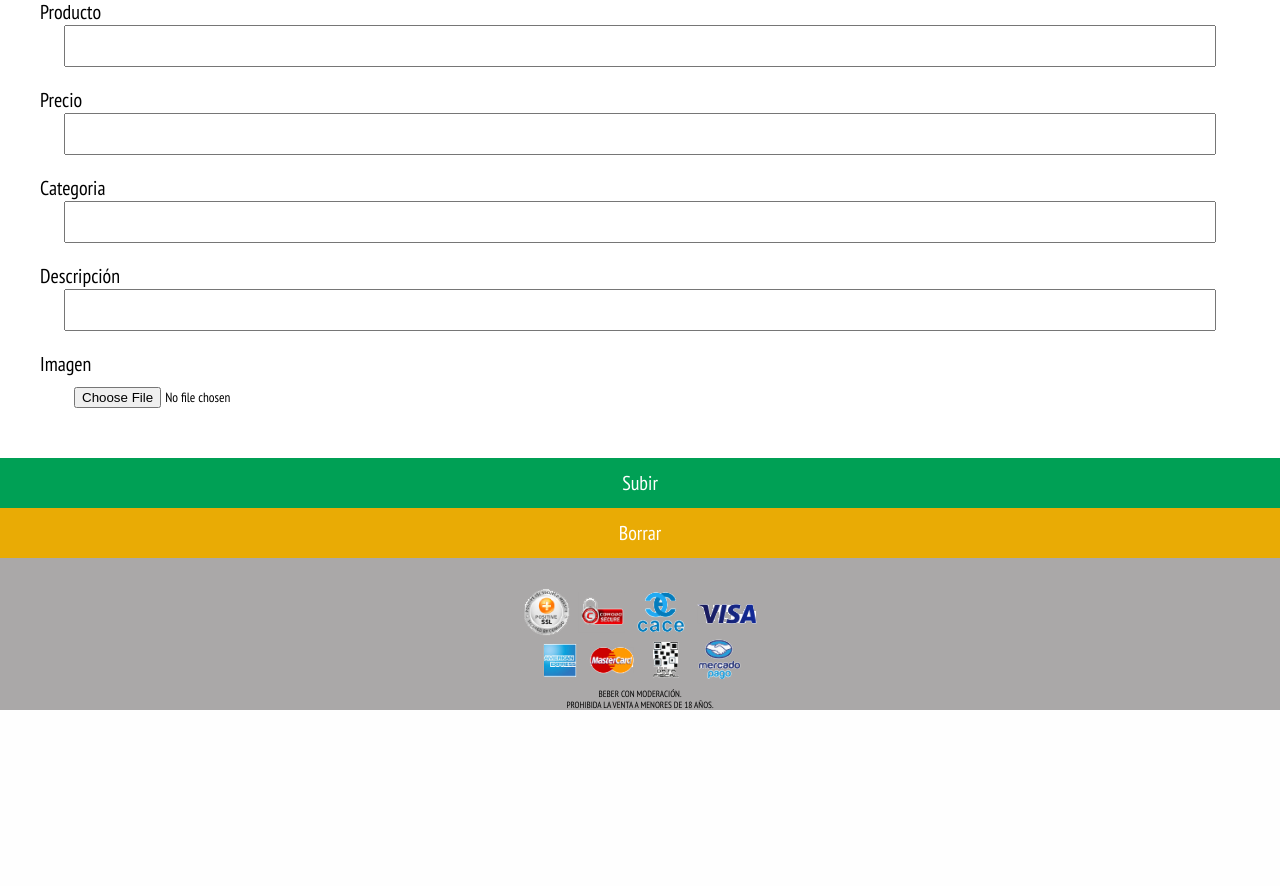
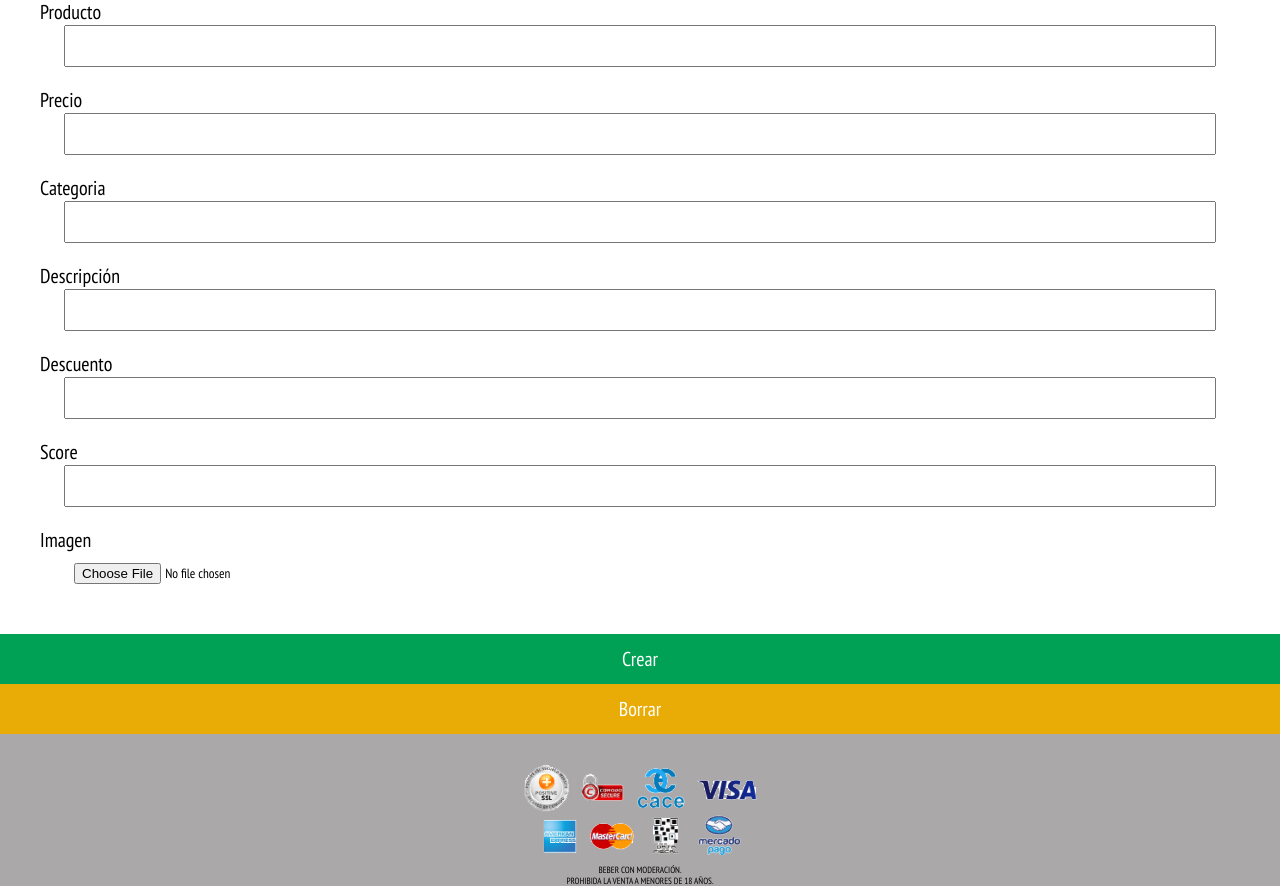
Before and after one commit to AndresVDC/grupo_7_vino-online, a Node server app: page /products/create in a window 1280 px wide. Shown: the part 100-986 px from the top of the page. Before the commit the page ends 810 px from the top, so only its background shows below. Run offline with Node 20, Linux system fonts and the light colour scheme.

Commit message:
Se agrego funcion de ABM Productos, la web es dinamica utilizando productos de un .json, se instalo multer

```diff
--- a/package.json
+++ b/package.json
@@ -12,6 +12,7 @@
     "express": "~4.16.1",
     "http-errors": "~1.6.3",
     "method-override": "^3.0.0",
-    "morgan": "~1.9.1"
+    "morgan": "~1.9.1",
+    "multer": "^1.4.2"
   }
 }
--- a/products.json
+++ b/products.json
@@ -1 +1 @@
-[{"id":"1", "productName": "Angelica Zapata","productScore": "4.5", "productDetail": "Vino de la bodega Catena Zapata", "productPrice": "2500","img":"/images/Makka_Gran_Corte.jpg", "productDiscount":"20"},{"id":"2", "productName": "El Enemigo","productScore": "4", "productDetail": "Vino de la bodega dasdasasda", "productPrice": "1200","img":"/images/Qubo_Cabernet.jpg","productDiscount":"10"},{"id":"3", "productName": "Progenie","productScore": "3.8", "productDetail": "Vino de la bodega Vistalba. Juguemos a descubrir tanto los terruños como los métodos de vinificación.... Da la rienda suelta a tus sentidos, sé parte de descubrir la evolución en estructura, cuerpo, frutalidad de nuestras líneas jóvenes. Luego contanos por la redes como te fue explorando...", "productPrice": "2985.45","img":"/images/Progenie.jpg","productDiscount":"15"},{"id":"4", "productName": "Vistalba Corte C","productScore": "5", "productDetail": "Vino de la bodega Vistalba. Juguemos a descubrir tanto los terruños como los métodos de vinificación.... Da la rienda suelta a tus sentidos, sé parte de descubrir la evolución en estructura, cuerpo, frutalidad de nuestras líneas jóvenes. Luego contanos por la redes como te fue explorando...", "productPrice": "3899","img":"/images/Vistalba_CorteC.jpg","productDiscount":"30"}]
+[{"id":"1","productName":"Angelica Zapata","productScore":"4.5","productDetail":"Vino de la bodega Catena Zapata y es una prueba","productPrice":"2800","img":"/images/Makka_Gran_Corte.jpg","productDiscount":"10","productCategory":"Tinto"},{"id":"2","productName":"El Enemigo","productScore":"4.6","productDetail":"Vino de la bodega dasdasasda","productPrice":"1200","img":"/images/Qubo_Cabernet.jpg","productDiscount":"10","productCategory":"Tinto"},{"id":"3","productName":"Progenie","productScore":"3.8","productDetail":"Vino de la bodega Vistalba. Juguemos a descubrir tanto los terruños como los métodos de vinificación.... Da la rienda suelta a tus sentidos, sé parte de descubrir la evolución en estructura, cuerpo, frutalidad de nuestras líneas jóvenes. Luego contanos por la redes como te fue explorando...","productPrice":"2985.45","img":"/images/Progenie.jpg","productDiscount":"15"},{"id":"4","productName":"Vistalba Corte C","productScore":"5","productDetail":"Vino de la bodega Vistalba. Juguemos a descubrir tanto los terruños como los métodos de vinificación.... Da la rienda suelta a tus sentidos, sé parte de descubrir la evolución en estructura, cuerpo, frutalidad de nuestras líneas jóvenes. Luego contanos por la redes como te fue explorando...","productPrice":"3899","img":"/images/Vistalba_CorteC.jpg","productDiscount":"30"}]
--- a/public/stylesheets/style.css
+++ b/public/stylesheets/style.css
@@ -642,7 +642,30 @@ footer h4{
   font-size: 12px;
   text-align: center;
   border: none;
+  text-decoration: none;
+}
+.productDetail-container-btn{
+  display: flex;
+  width: 100%;
+}
+.cart-btn51{
+  display: flex;
+  color: white;
+  background-color:rgb(37, 65, 223);
+  width: 50%;
+  height: 50px;
+  font-size: 12px;
 
+}
+
+.cart-btn52{
+  color: white;
+  background-color:rgb(233, 20, 20);
+  width: 50%;
+  height: 50px;
+  font-size: 12px;
+  text-align: center;
+  border: none;
   text-decoration: none;
 }
 .productDetail-container-addToCart{
--- a/src/app.js
+++ b/src/app.js
@@ -7,6 +7,7 @@ var logger = require('morgan');
 var indexRouter = require('./routes/index');
 var usersRouter = require('./routes/users');
 var productsRouter = require('./routes/products');
+var methodOverride = require('method-override');
 
 var app = express();
 
@@ -19,7 +20,7 @@ app.use(express.json());
 app.use(express.urlencoded({ extended: false }));
 app.use(cookieParser());
 app.use(express.static(path.join(__dirname, '../public')));
-
+app.use(methodOverride('_method'))
 app.use('/', indexRouter);
 app.use('/users', usersRouter);
 app.use('/products', productsRouter);
--- a/src/controllers/productController.js
+++ b/src/controllers/productController.js
@@ -9,14 +9,26 @@ const productController = {
         res.render(path.join('products', 'productList'), { products: products })
     },
     create: (req, res) => {
+
+        res.render(path.join('products', 'formProduct'))
+    },
+    save: (req, res) => {
+        let productJSON = fs.readFileSync("products.json", { encoding: 'utf-8' })
+        let products = JSON.parse(productJSON)
         let nuevoProducto = {
-            Producto: req.body.Producto,
-            categoria: req.body.categoria,
-            precio: req.body.precio,
-            descripcion: req.body.descripcion,
-            imagen: req.body.imagen
+            id: products.length + 1,
+            productName: req.body.producto,
+            productScore: req.body.score,
+            productPrice: req.body.precio,
+            productDetail: req.body.descripcion,
+            img: req.body.imagen,
+            productDiscount: req.body.descuento,
+            productCategory: req.body.categoria
         }
-        res.render(path.join('products', 'formProduct'))
+        products.push(nuevoProducto)
+        products = JSON.stringify(products)
+        fs.writeFileSync('products.json', products)
+        res.redirect('/products')
     },
     detail: (req, res) => {
         let productJSON = fs.readFileSync("products.json", { encoding: 'utf-8' })
@@ -26,7 +38,6 @@ const productController = {
         res.render(path.join('products', 'productDetail'), { product: product })
     },
     edit: (req, res) => {
-
         let productJSON = fs.readFileSync("products.json", { encoding: 'utf-8' })
         let products = JSON.parse(productJSON)
         let produtId = req.params.id
@@ -34,11 +45,42 @@ const productController = {
         res.render(path.join('products', 'productEdit'), { productToEdit: productToEdit })
     },
     actualizar: (req, res) => {
-        res.send("PUT!")
+        let productJSON = fs.readFileSync("products.json", { encoding: 'utf-8' })
+        let products = JSON.parse(productJSON)
+        products.forEach(element => {
+            if (element.id == req.params.id) {
+                element.productName = req.body.productName
+                element.productScore = req.body.productScore
+                element.productPrice = req.body.productPrice
+                element.productDetail = req.body.productDetail
+                element.productDiscount = req.body.productDiscount
+                element.productCategory = req.body.productCategory
+            }
+        });
+        products = JSON.stringify(products)
+        fs.writeFileSync('products.json', products)
+        res.redirect('/products')
     },
     cart: (req, res) => {
         res.render(path.join('products', 'productCart'))
     },
+    delete: (req, res) => {
+        let productJSON = fs.readFileSync("products.json", { encoding: 'utf-8' })
+        let products = JSON.parse(productJSON)
+        let filtrados
+
+        for (let index = 0; index < products.length; index++) {
+            let element = products[index];
+            if (element.id == req.params.id) {
+                filtrados = products.filter(function (i) {
+                    return i != element
+                })
+            }
+        }
+        filtrados = JSON.stringify(filtrados)
+        fs.writeFileSync('products.json', filtrados)
+        res.redirect('/products')
+    }
 
 }
 
--- a/src/routes/products.js
+++ b/src/routes/products.js
@@ -5,10 +5,12 @@ const productController = require(path.join('..', 'controllers', 'productControl
 
 router.get("/", productController.productList)
 router.get("/create", productController.create)
+router.post("/create",productController.save)
 router.get("/productCart", productController.cart)
+router.get("/edit/:id", productController.edit)
+router.put("/edit/:id", productController.actualizar)
+router.delete("/delete/:id",productController.delete)
 router.get("/:id", productController.detail)
-router.get("/:id/edit", productController.edit)
-router.put("/:id", productController.actualizar)
 
 
 
--- a/src/views/products/formProduct.ejs
+++ b/src/views/products/formProduct.ejs
@@ -1,27 +1,35 @@
 <html>
 <%- include('../partials/head') %>
+
     <body>
         <%- include('../partials/header') %>
             <h1 class="form-product-title">Formulario de productos</h1>
-        <form class="form-product" method="POST" action="/formProduct">
-        <label class="form-product-label" for="">Producto</label>
-        <input class="form-product-input" type="text" name="Producto">
+            <form class="form-product" method="POST" action="/products/create">
+                <label class="form-product-label" for="producto">Producto</label>
+                <input class="form-product-input" type="text" name="producto" id="producto">
                 <br>
-        <label class="form-product-label" for="">Precio</label>
-        <input class="form-product-input" type="text" name="precio">
+                <label class="form-product-label" for="precio">Precio</label>
+                <input class="form-product-input" type="text" name="precio" id="precio">
                 <br>
-        <label class="form-product-label" for="">Categoria</label>
-        <input class="form-product-input" type="text" name="categoria">
+                <label class="form-product-label" for="categoria">Categoria</label>
+                <input class="form-product-input" type="text" name="categoria" id="categoria">
                 <br>
-        <label class="form-product-label" for="">Descripción</label>
-        <input class="form-product-input" type="text" name="descripcion">
+                <label class="form-product-label" for="descripcion">Descripción</label>
+                <input class="form-product-input" type="text" name="descripcion" id="descripcion">
                 <br>
-        <label class="form-product-label" for="">Imagen</label>
-        <input class="form-product-input" type="file" name="imagen" accept="image/jpg,image/png">
+                <label class="form-product-label" for="descuento">Descuento</label>
+                <input class="form-product-input" type="text" name="descuento" id="descuento">
                 <br>
-        <input class="form-product-btn" type="submit" value="Subir">
+                <label class="form-product-label" for="score">Score</label>
+                <input class="form-product-input" type="text" name="score" id="score">
+                <br>
+                <label class="form-product-label" for="imagen">Imagen</label>
+                <input class="form-product-input" type="file" name="imagen" id="imagen" accept="image/jpg,image/png">
+                <br>
+                <button class="form-product-btn" type="submit">Crear</button>
                 <input class="form-product-btn-reset" type="reset" value="Borrar">
             </form>
             <%- include('../partials/footer') %>
     </body>
+
 </html>
--- a/src/views/products/productDetail.ejs
+++ b/src/views/products/productDetail.ejs
@@ -18,7 +18,7 @@
                             <%= product.productDetail %>
                         </span>
                         <span class="productDetail-container-price">$
-                            <%=product.productPrice-product.productPrice*product.productDiscount /100 %>
+                            <%=(product.productPrice-product.productPrice*product.productDiscount /100).toFixed(2) %>
                         </span>
                         <div class="productDetail-container3"><span class="offers-container-card-realPrice">$
                                 <%=product.productPrice%>
@@ -36,6 +36,10 @@
                             <div class="productDetail-container-addToCart">
                                 <button class="cart-btn5">Agregar al carrito</button>
                             </div>
+                            <form class="productDetail-container-btn" action="delete/<%=product.id%>?_method=DELETE"" method="POST">
+                                <a class="cart-btn51" href="edit/<%=product.id%>"><span >Editar producto</span></a>
+                                <button class="cart-btn52" type="submit">Borrar producto</button>
+                            </form>
                         </div>
                     </div>
                 </section>
--- a/src/views/products/productList.ejs
+++ b/src/views/products/productList.ejs
@@ -15,7 +15,7 @@
                 </h4>
 
                 <span class="productDetail-container-price">$
-                  <%=element.productPrice-element.productPrice*element.productDiscount /100 %>
+                  <%=(element.productPrice-element.productPrice*element.productDiscount /100).toFixed(2) %>
                 </span>
                 <div class="productDetail-container3">
                   <span class="offers-container-card-realPrice">$
--- a/src/views/users/login.ejs
+++ b/src/views/users/login.ejs
@@ -10,7 +10,7 @@
                 <button class="button-facebook1" name="facebook"><p>Ingresar con facebook</p></button>
             </div>
 
-            <form class="register" action="validar.php" method="post">
+            <form class="register" action="validar" method="post">
                 <div class="text">
                     <p>O INGRESA TUS DATOS:</p>
                 </div>
```
Also changed, not shown: src/controllers/indexController.js (+15 -0 lines), src/views/products/productEdit.ejs (+9 -13 lines), 1 other file. Lines whose indentation alone changed are shown as unchanged.
